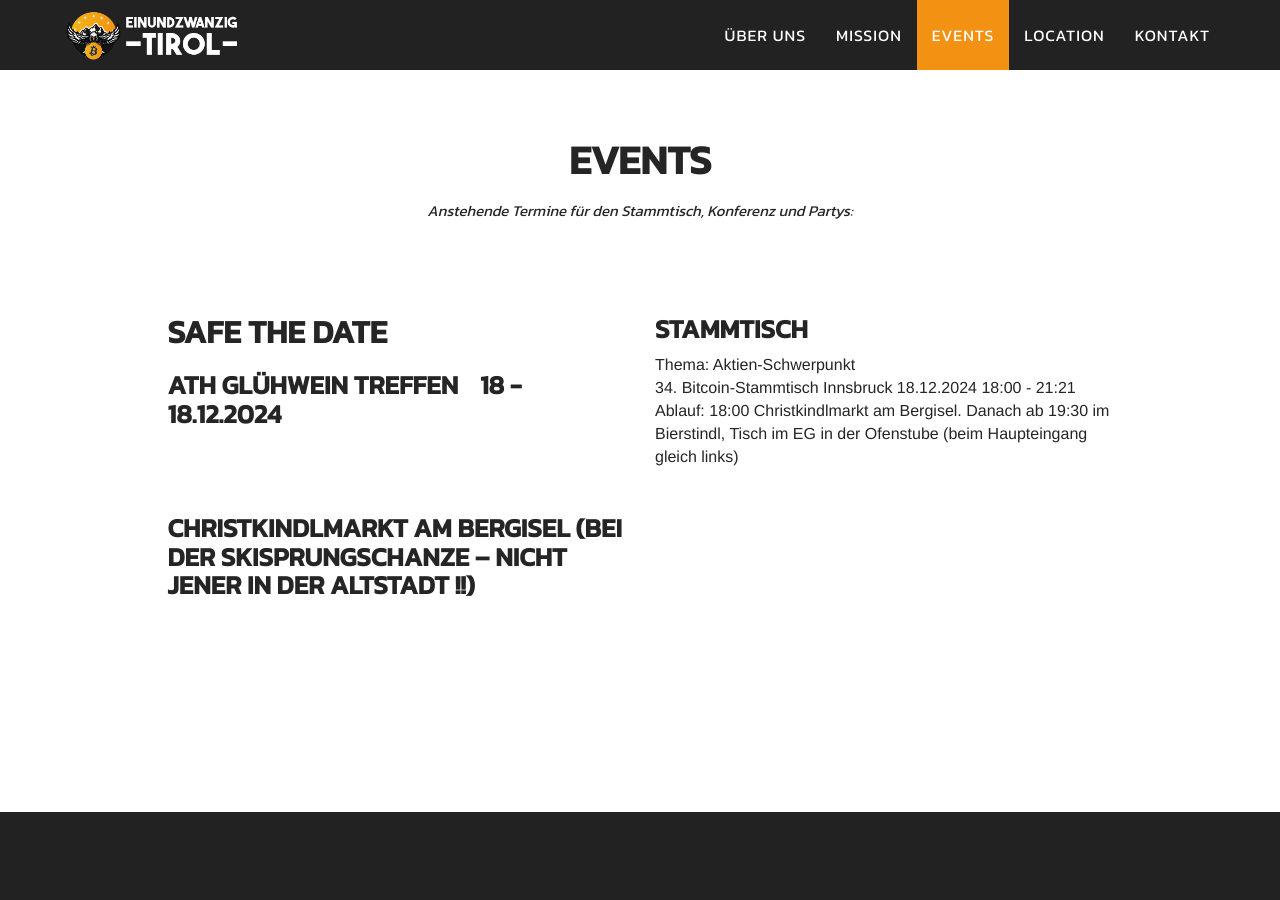
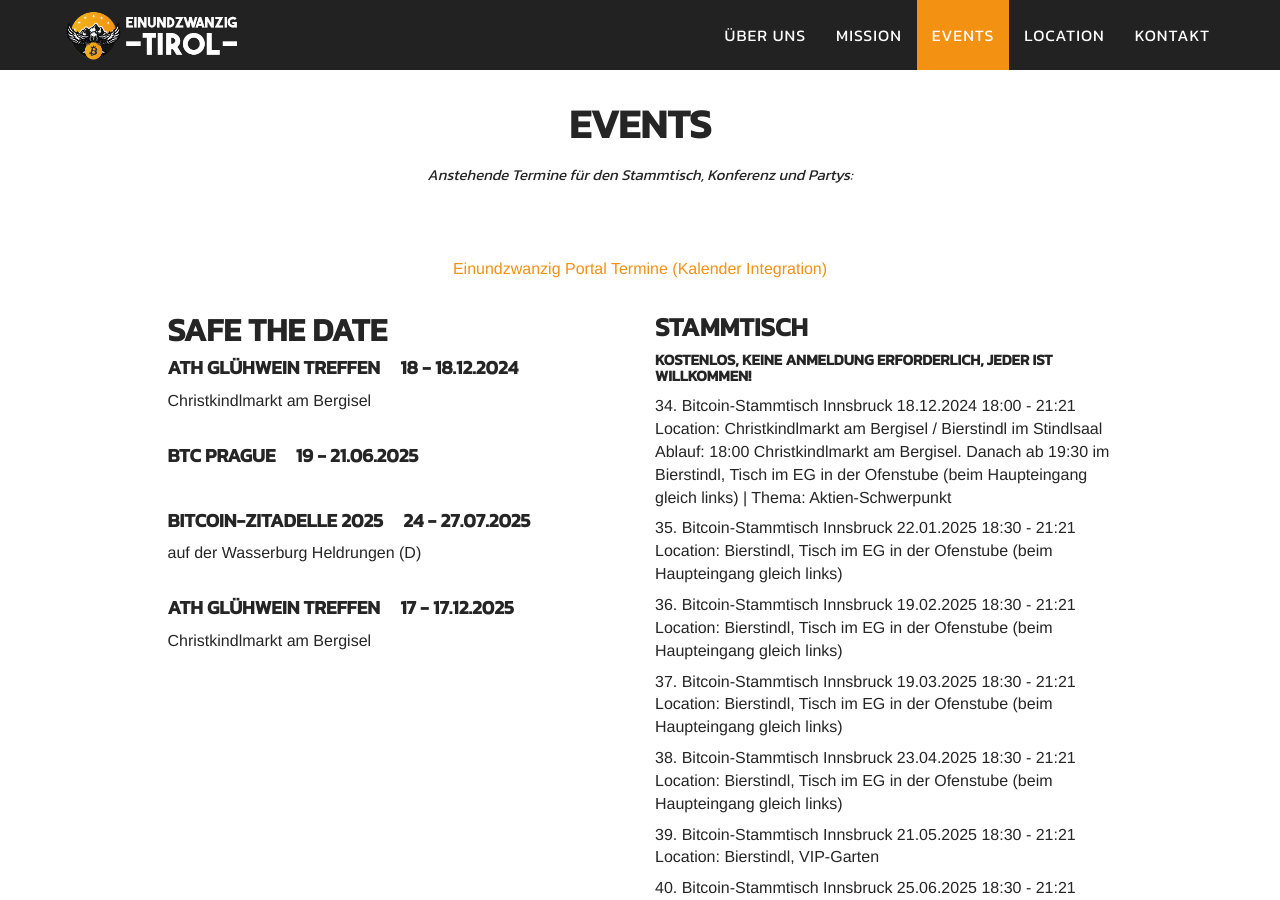
Before and after one commit to bitcoin-tirol/bitcoin-tirol, a Jekyll site: the page built from index.html, in a window 1280 px wide and 900 px high, scrolled down 2999 px. Built offline with Jekyll 4.4.1, drawn with Linux system fonts in a browser that asks for light colours; some of the changed text lies outside the part shown.

Commit message:
feat: update events data + ux/ui

```diff
--- a/_data/events.yml
+++ b/_data/events.yml
@@ -306,9 +306,97 @@
   date_time_start: 18.12.2024 18:00
   date_time_end: 18.12.2024 21:21
   title: 34. Bitcoin-Stammtisch Innsbruck
-  location: Christkindlmarkt am Bergisel - danach ab 19:30 Bierstindl, Tisch im EG in der Ofenstube (beim Haupteingang gleich links)
-  pre_info: 'Thema: Aktien-Schwerpunkt'
-  post_info: 'Ablauf: 18:00 Christkindlmarkt am Bergisel. Danach ab 19:30 im Bierstindl, Tisch im EG in der Ofenstube (beim Haupteingang gleich links)'
+  location: Christkindlmarkt am Bergisel / Bierstindl im Stindlsaal
+  pre_info:
+  post_info: 'Ablauf: 18:00 Christkindlmarkt am Bergisel. Danach ab 19:30 im Bierstindl, Tisch im EG in der Ofenstube (beim Haupteingang gleich links) | Thema: Aktien-Schwerpunkt'
+
+- kind: Stammtisch
+  date_time_start: 22.01.2025 18:30
+  date_time_end: 22.01.2025 21:21
+  title: 35. Bitcoin-Stammtisch Innsbruck
+  location: Bierstindl, Tisch im EG in der Ofenstube (beim Haupteingang gleich links)
+  pre_info:
+  post_info:
+
+- kind: Stammtisch
+  date_time_start: 19.02.2025 18:30
+  date_time_end: 19.02.2025 21:21
+  title: 36. Bitcoin-Stammtisch Innsbruck
+  location: Bierstindl, Tisch im EG in der Ofenstube (beim Haupteingang gleich links)
+  pre_info:
+  post_info:
+
+- kind: Stammtisch
+  date_time_start: 19.03.2025 18:30
+  date_time_end: 19.03.2025 21:21
+  title: 37. Bitcoin-Stammtisch Innsbruck
+  location: Bierstindl, Tisch im EG in der Ofenstube (beim Haupteingang gleich links)
+  pre_info:
+  post_info:
+
+- kind: Stammtisch
+  date_time_start: 23.04.2025 18:30
+  date_time_end: 23.04.2025 21:21
+  title: 38. Bitcoin-Stammtisch Innsbruck
+  location: Bierstindl, Tisch im EG in der Ofenstube (beim Haupteingang gleich links)
+  pre_info:
+  post_info:
+
+- kind: Stammtisch
+  date_time_start: 21.05.2025 18:30
+  date_time_end: 21.05.2025 21:21
+  title: 39. Bitcoin-Stammtisch Innsbruck
+  location: Bierstindl, VIP-Garten
+  pre_info:
+  post_info:
+
+- kind: Stammtisch
+  date_time_start: 25.06.2025 18:30
+  date_time_end: 25.06.2025 21:21
+  title: 40. Bitcoin-Stammtisch Innsbruck
+  location: Bierstindl, VIP-Garten
+  pre_info:
+  post_info:
+
+- kind: Sommerpause
+  date_time_start: 02.08.2024 12:21
+  date_time_end: 02.08.2024 21:21
+  title: 4. Mempool Sommer Party
+  location: Wildsee in Seefeld Strandperle
+  pre_info: Wildsee in Seefeld Strandperle -  Samstag 2. August
+  post_info:
+
+- kind: Stammtisch
+  date_time_start: 17.09.2025 18:30
+  date_time_end: 17.09.2025 21:21
+  title: 41. Bitcoin-Stammtisch Innsbruck
+  location: Bierstindl, Tisch im EG in der Ofenstube (beim Haupteingang gleich links)
+  pre_info:
+  post_info:
+
+- kind: Stammtisch
+  date_time_start: 22.10.2025 18:30
+  date_time_end: 22.10.2025 21:21
+  title: 42. Bitcoin-Stammtisch Innsbruck
+  location: Bierstindl, Tisch im EG in der Ofenstube (beim Haupteingang gleich links)
+  pre_info:
+  post_info:
+
+- kind: Stammtisch
+  date_time_start: 19.11.2025 18:30
+  date_time_end: 19.11.2025 21:21
+  title: 43. Bitcoin-Stammtisch Innsbruck
+  location: Bierstindl, Tisch im EG in der Ofenstube (beim Haupteingang gleich links)
+  pre_info:
+  post_info:
+
+- kind: Stammtisch
+  date_time_start: 17.12.2025 18:00
+  date_time_end: 17.12.2025 21:21
+  title: 44. Bitcoin-Stammtisch Innsbruck
+  location: Christkindlmarkt am Bergisel - danach ab 19:30 Bierstindl im Stindlsaal
+  pre_info:
+  post_info:
 
 - kind: SafeTheDate
   date_time_start: 15.09.2022 09:00
@@ -336,10 +424,46 @@
   post_info:
 
 - kind: SafeTheDate
+  date_time_start: 02.08.2024 12:21
+  date_time_end: 02.08.2024 21:21
+  title: MemPool Party 25
+  location: Strandperle Seefeld
+  registration: soon
+  pre_info: Die größte deutschsprachige Bitcoin Only Pool Party
+  post_info:
+
+- kind: SafeTheDate
   date_time_start: 18.12.2024 18:00
   date_time_end: 18.12.2024 19:00
   title: ATH Glühwein Treffen
-  location: Christkindlmarkt am Bergisel (bei der Skisprungschanze – NICHT jener in der Altstadt !!)
+  location: Christkindlmarkt am Bergisel
   registration:
   pre_info:
   post_info:
+
+- kind: SafeTheDate
+  date_time_start: 19.06.2025 18:00
+  date_time_end: 21.06.2025 20:00
+  title: BTC Prague
+  location:
+  registration:
+  pre_info:
+  post_info:
+
+- kind: SafeTheDate
+  date_time_start: 24.07.2025 12:00
+  date_time_end: 27.07.2025 12:00
+  title: Bitcoin-Zitadelle 2025
+  location: auf der Wasserburg Heldrungen (D)
+  registration:
+  pre_info:
+  post_info:
+
+- kind: SafeTheDate
+  date_time_start: 17.12.2025 18:00
+  date_time_end: 17.12.2025 19:00
+  title: ATH Glühwein Treffen
+  location: Christkindlmarkt am Bergisel
+  registration:
+  pre_info:
+  post_info:
--- a/_includes/events.html
+++ b/_includes/events.html
@@ -4,6 +4,7 @@
             <div class="col-xs-12 col-lg-offset-2 col-lg-8 text-center">
                 <h2 class="section-heading text-muted">Events</h2>
                 <h3 class="section-subheading text-muted">Anstehende Termine für den Stammtisch, Konferenz und Partys:</h3>
+                <p><a href="https://portal.einundzwanzig.space/at/meetup/meetup-events?meetup_events[filters][bymeetupid]=72&l=de" target="_blank" rel="nofollow noreferrer noopener">Einundzwanzig Portal Termine (Kalender Integration)</a> </p>
             </div>
             <div class="col-xl-12 col-sm-5 col-md-6 col-lg-offset-1 col-lg-5">
                 <h2 class="text-muted text-center text-md-left">Safe the Date</h2>
@@ -11,17 +12,19 @@
                 {% capture nowunix %}{{'now' | date: '%s' | times: 1}}{% endcapture %}
                 {% capture eventtime %}{{event.date_time_end | date: '%s' | times: 1}}{% endcapture %}
                 {% if eventtime > nowunix and event.kind == "SafeTheDate" %}
-                <h3 class="text-muted text-center text-md-left">
-                    <span style="padding-right: 16px;">{{ event.title }}</span> {{ event.date_time_start | date: "%d" }} - {{ event.date_time_end | date: "%d.%m.%Y" }}
-                    <br><br>
-                    {{ event.pre_info }}
-                    <br><br>
-                    {{ event.location }}
-                    <br><br>
+                <p class="text-muted text-center text-md-left">
+                <h4 class="text-muted"><span style="padding-right: 16px;">{{ event.title }}</span> {{ event.date_time_start | date: "%d" }} - {{ event.date_time_end | date: "%d.%m.%Y" }}</h4>
+                    {% if event.location %}
+                    <div class="text-muted">{{ event.location }}</div>
+                    {% endif %}
+                    {% if event.pre_info %}
+                    <div class="text-muted">{{ event.pre_info }}</div>
+                    {% endif %}
                     {% if event.registration %}
                         <a target="_blank" href="{{ event.registration }}">Zum Event anmelden (kostenlos)</a>
                     {% endif %}
-                </h3>
+                    </br>
+                </p>
                 {% endif %}
                 {% endfor %}
                 <br>
@@ -32,21 +35,27 @@
             </div>
             <div class="col-xl-12 col-sm-7 col-md-6 col-lg-5">
                 <h3 class="text-muted text-center text-md-left">Stammtisch</h3>
+                <h5 class="text-muted">Kostenlos, keine Anmeldung erforderlich, jeder ist Willkommen!</h5>
                 {% for event in site.data.events %}
                     {% capture nowunix %}{{'now' | date: '%s'}}{% endcapture %}
                     {% capture eventtime %}{{event.date_time_end | date: '%s'}}{% endcapture %}
                     {% if eventtime > nowunix and event.kind == "Stammtisch" %}
+                    <div style="padding-bottom: 8px;">
                     <div class="text-muted text-center text-md-left">
                         {% if event.pre_info %} {{ event.pre_info }} </br> {% endif %}
                         {{ event.title }} {{ event.date_time_start | date: "%d.%m.%Y %H:%M" }} - {{ event.date_time_end | date: "%H:%M" }}
+                        {% if event.location %} Location: {{ event.location }} {% endif %}
                         {% if event.post_info %} </br> {{ event.post_info }} </br> {% endif %}
                     </div>
+                    </div>
                     {% elsif eventtime > nowunix and event.kind == "Sommerpause" %}
+                    <div style="padding-bottom: 8px;">
                     <div class="text-muted text-center text-md-left">
                         {% assign months = "Jänner|Februar|März|April|Mai|Juni|Juli|August|September|Oktober|November|Dezember" | split: "|" %}
                         {% assign start = event.date_time_start | date: "%-m" | minus: 1 %}
                         {% assign end = event.date_time_end | date: "%-m" | minus: 1 %}
                         {{ months[start] }} / {{ months[end] }} - {{ event.title }}
+                    </div>
                     </div>
                     {% endif %}
                 {% endfor %}
```
Lines whose indentation alone changed are shown as unchanged.
